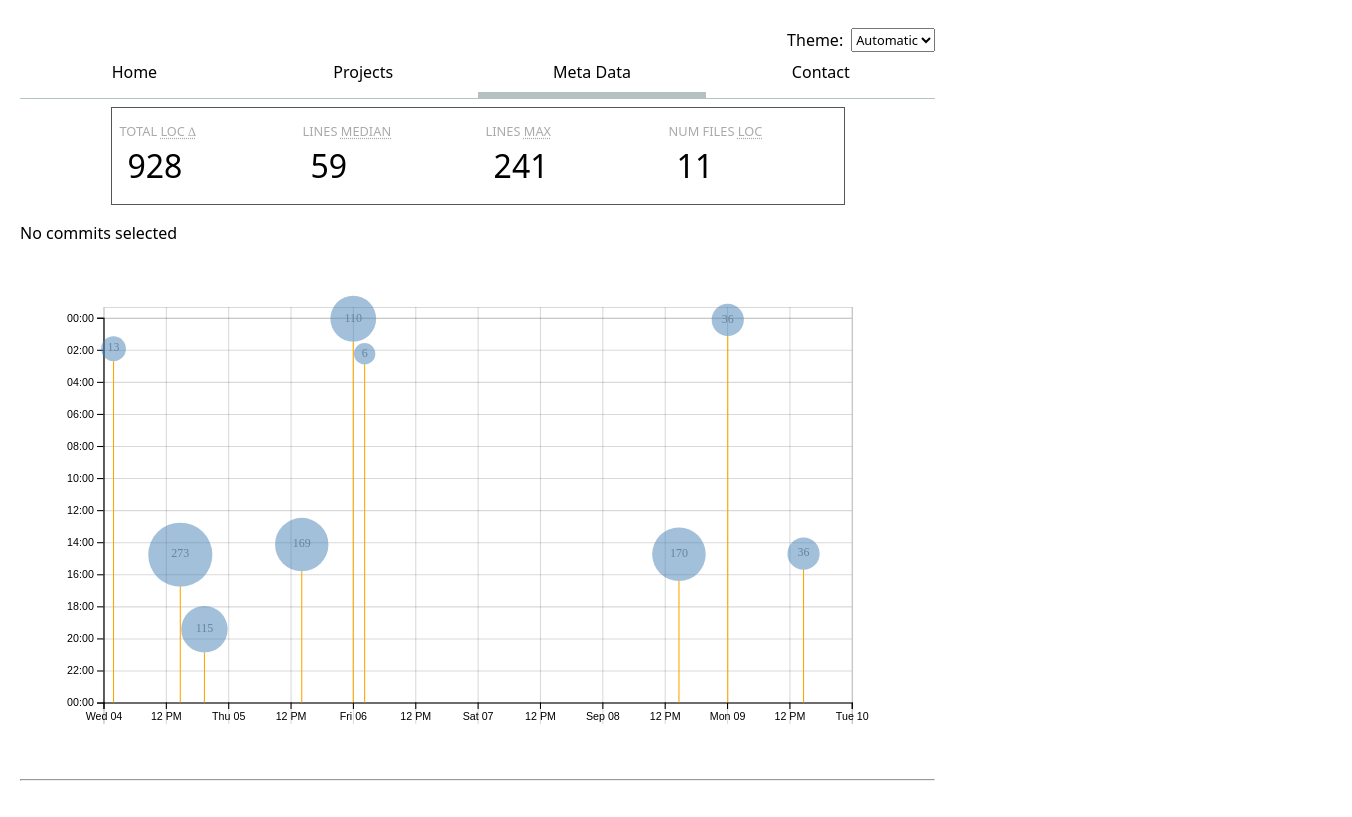
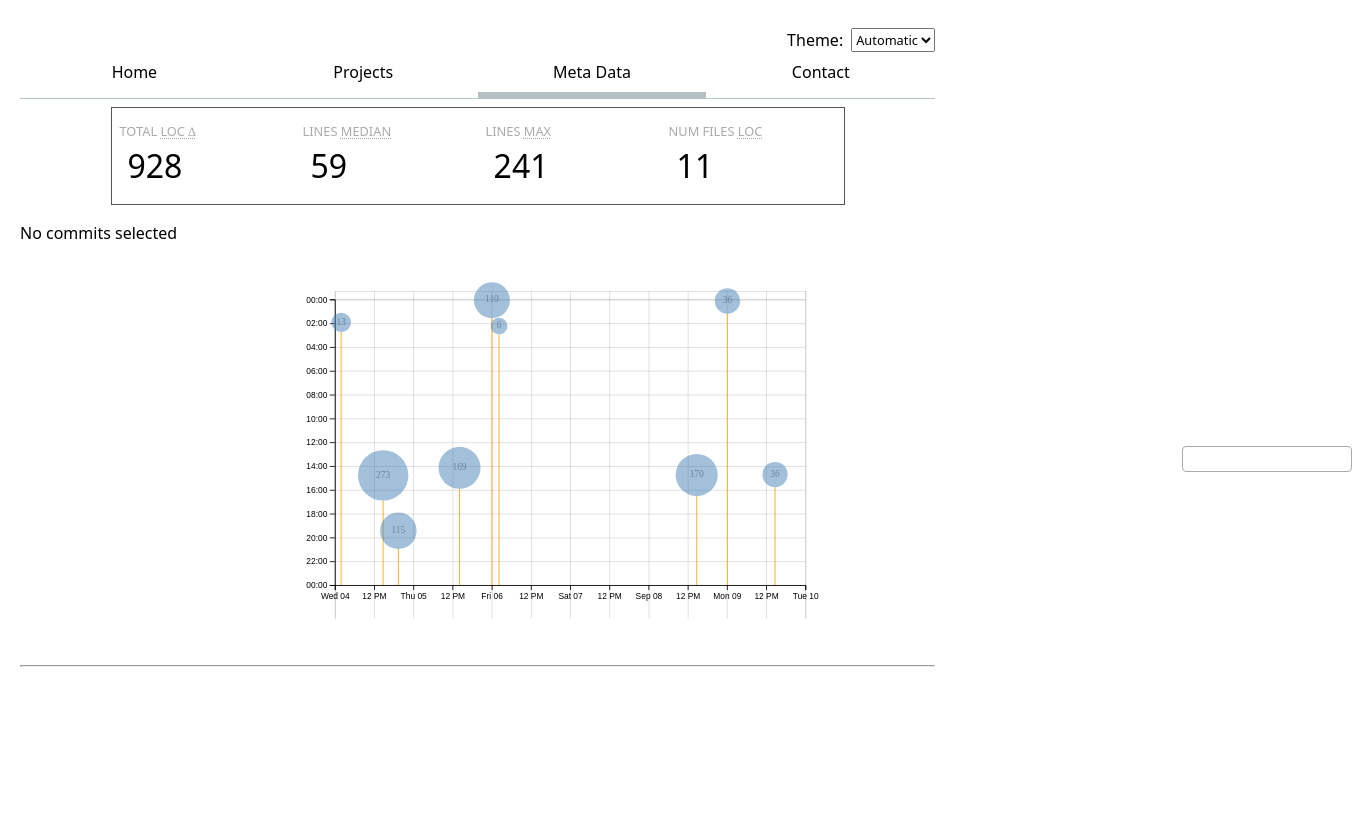
Before and after one commit to aquacalc/mit-viz-sk, a SvelteKit app: page /meta in a window 1280 px wide. Shown: the whole page, 1352 px wide, since content can reach past the window. Built offline with nearby package versions, Linux system fonts and the light colour scheme.

Commit message:
hide Pie's slider

```diff
--- a/src/routes/meta/+page.svelte
+++ b/src/routes/meta/+page.svelte
@@ -4,6 +4,8 @@
 	import { computePosition, autoPlacement, offset } from '@floating-ui/dom';
 
 	import Stats from '$lib/Stats.svelte';
+
+	import Pie from '$lib/components/d3js/Pie.svelte';
 
 	let data = [];
 	let commits = [];
@@ -194,7 +196,8 @@
 	let width = 800,
 		height = 400;
 
-	let margin = { top: 10, right: 50, bottom: 30, left: 50 };
+	// let margin = { top: 10, right: 50, bottom: 30, left: 50 };
+	let margin = { top: 10, right: 20, bottom: 50, left: 220 };
 
 	let usableArea = {
 		top: margin.top,
@@ -335,6 +338,23 @@
 		(d) => d[0] // Group by the first element
 	);
 
+	// ================ //
+	// ================ //
+
+	// x = d3.rollups(
+	// 	// filteredProjects,
+	// 	filteredProjectsAll,
+	// 	(n) => n.length,
+	// 	(d) => d.year
+	// );
+
+	$: myPieData = resultArray3.map(([label, value]) => ({ label, value }));
+	$: console.log(`myPieData -- `, myPieData);
+	// .sort((a, b) => a.label - b.label);
+
+	// ================ //
+	// ================ //
+
 	$: {
 		// let ARR = [
 		// 	['js', 1],
@@ -343,14 +363,11 @@
 		// 	['css', 12],
 		// 	['svelte', 5]
 		// ];
-
 		// // Create an object to store the sum of numbers for each unique string
 		// let groupedSums = {};
-
 		// // Iterate through each sub-array in ARR
 		// for (let i = 0; i < ARR.length; i++) {
 		// 	let [key, value] = ARR[i];
-
 		// 	// If the key already exists in the groupedSums object, add the value to its current sum
 		// 	if (groupedSums[key]) {
 		// 		groupedSums[key] += value;
@@ -359,12 +376,9 @@
 		// 		groupedSums[key] = value;
 		// 	}
 		// }
-
 		// // Transform the groupedSums object back into an array of sub-arrays
 		// let resultArray = Object.keys(groupedSums).map((key) => [key, groupedSums[key]]);
-
 		// console.log(resultArray); // [['js', 4], ['css', 46], ['svelte', 5]]
-
 		// let myArray = ['js', 1];
 		// console.log(
 		// 	`MERGE...`,
@@ -381,7 +395,6 @@
 		// 	['css', 46],
 		// 	['svelte', 5]
 		// ];
-
 		// // ------------ //
 		// let ARR2 = [
 		// 	['moe', 10],
@@ -390,7 +403,6 @@
 		// 	['moe', 12],
 		// 	['svelte', 5]
 		// ];
-
 		// // Use reduce() to create the groupedSums object
 		// let groupedSums2 = ARR2.reduce((accumulator, [key, value]) => {
 		// 	// If the key already exists in the accumulator, add the value to its current sum
@@ -402,12 +414,9 @@
 		// 	}
 		// 	return accumulator;
 		// }, {});
-
 		// // Transform the groupedSums object back into an array of sub-arrays
 		// let resultArray2 = Object.keys(groupedSums).map((key) => [key, groupedSums[key]]);
-
 		// console.log(resultArray); // [['moe', 22], ['larry', 45], ['curley', 34], ['svelte', 5]]
-
 		// ]]]]]]]]]]]]]
 		// let ARR3 = [
 		// 	['moe', 10],
@@ -417,16 +426,13 @@
 		// 	['moe', 12],
 		// 	['svelte', 5]
 		// ];
-
 		// (2) ['js', 39]
 		// (2) ['js', 13]
 		// (2) ['css', 64]
 		// (2) ['css', 15]
 		// (2) ['svelte', 67]
 		// (2) ['svelte', 8]
-
 		// console.log(selectedCommitTypes.flat(1))
-
 		// Use d3.rollups to group by the first element and sum the second elements
 		// let resultArray3 = d3.rollups(
 		// 	selectedCommitTypes.flat(1),
@@ -434,7 +440,6 @@
 		// 	(v) => d3.sum(v, (d) => d[1]), // Sum the second elements of the groups
 		// 	(d) => d[0] // Group by the first element
 		// );
-
 		// console.log("---> ", resultArray3); // [['moe', 22], ['larry', 45], ['curley', 34], ['svelte', 5]]
 		// console.log(`MERGE...`, [myArray, ['js', 3], ['css', 34]].reduce((acc, nxt) => nxt, 0);
 	}
@@ -503,18 +508,25 @@
 		{hasSelection ? selectedCommits.length : 'No'} commit{selectedCommits.length === 1 ? '' : 's'} selected
 	</p>
 
-	<p style="display: flex; justify-content: space-around;">
-		<!-- {#each fileTypeGroups as type} -->
+	<!-- <p style="display: flex; justify-content: space-around;">
 		{#each resultArray3 as type}
 			<span>
 				{type[0]}: {type[1]}
 			</span>
 		{/each}
-	</p>
+	</p> -->
 
+	<div class="harness" style="width: 80%; margin-left: 100px; display: flex; justify-content: space-around; flex-direction: row-reverse;">
+		<Pie id="pie" {myPieData} />
+
+		<!-- <div class="my-svg"> -->
 			<svg viewBox="0 0 {width} {height}" bind:this={svg}>
 				<g class="gridlines" transform="translate({usableArea}, 0)" bind:this={xAxisGridlines} />
-		<g class="gridlines" transform="translate({usableArea.left}, 0)" bind:this={yAxisGridlines} />
+				<g
+					class="gridlines"
+					transform="translate({usableArea.left}, 0)"
+					bind:this={yAxisGridlines}
+				/>
 
 				<g transform="translate(0, {usableArea.bottom})" bind:this={xAxis} />
 				<g transform="translate({usableArea.left}, 0)" bind:this={yAxis} />
@@ -569,6 +581,8 @@
 					{/each}
 				</g>
 			</svg>
+		<!-- </div> -->
+	</div>
 </div>
 <hr />
 
--- a/src/routes/projects/+page.svelte
+++ b/src/routes/projects/+page.svelte
@@ -70,7 +70,7 @@
 </label>
 
 {#if filteredProjectsAll.length > 0}
-	<Pie {myPieData} bind:selectedIndex={selectedYearIndex} />
+	<Pie {myPieData} showSlider='true' bind:selectedIndex={selectedYearIndex} />
 	<!-- <h3>(selectedYearIndex = {selectedYearIndex} =&gt; {selectedYear})</h3> -->
 {:else}
 	<div id="sorry">
```
Lines whose indentation alone changed are shown as unchanged.
